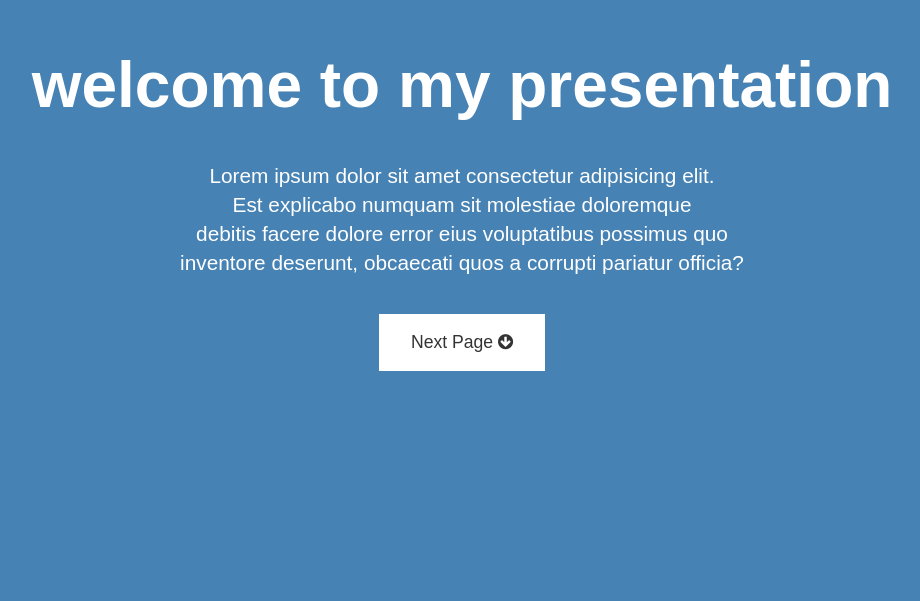
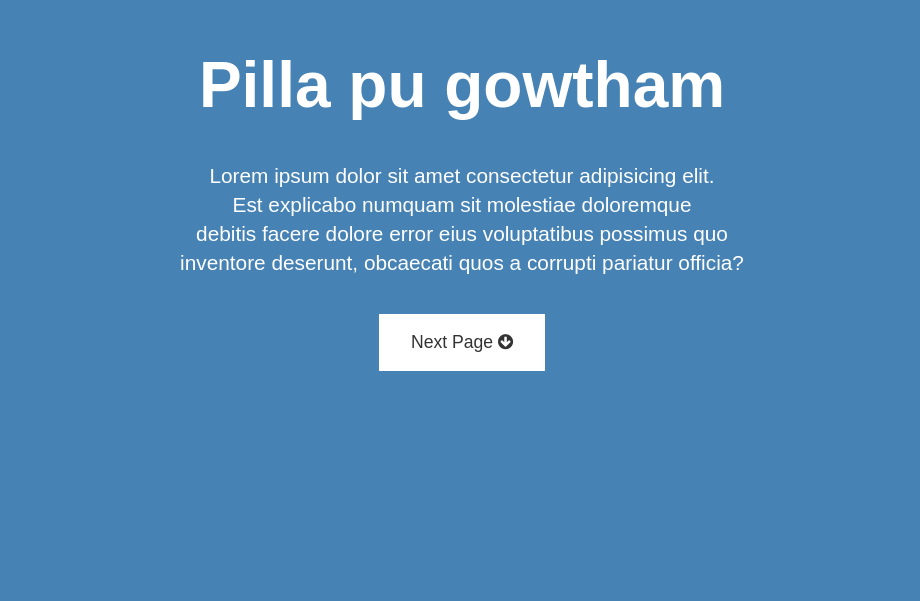
Before and after one commit to sandeepgoddindla/PRESENTATION, a plain HTML site: page index.html in a window 1280 px wide. Shown: the part 199-800 px from the top of the page, without its empty margins (178-1098 px from the left). Drawn offline with Linux system fonts and the light colour scheme.

Commit message:
Update index.html

```diff
--- a/index.html
+++ b/index.html
@@ -11,7 +11,7 @@
 <body>
 
     <section id="page1" class="page">
-        <h1>welcome to my presentation</h1>
+        <h1>Pilla pu gowtham</h1>
         <p>Lorem ipsum dolor sit amet consectetur adipisicing elit. <br>Est explicabo numquam sit molestiae doloremque<br>
              debitis facere dolore error eius voluptatibus possimus quo <br>inventore deserunt, obcaecati quos a corrupti pariatur officia?</p>
              <div>
```
